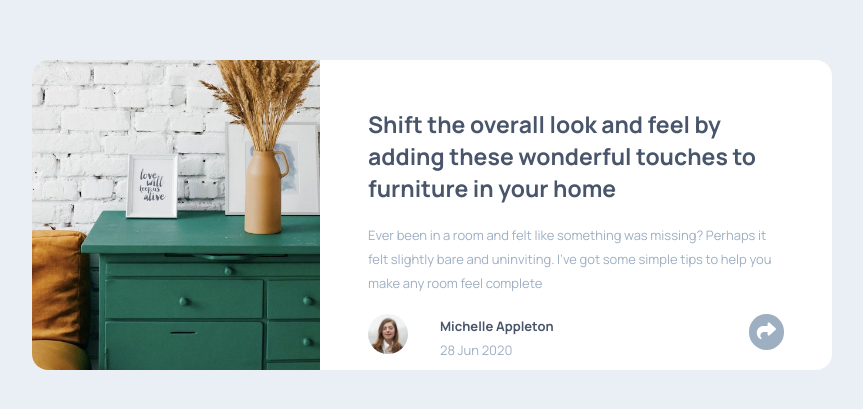
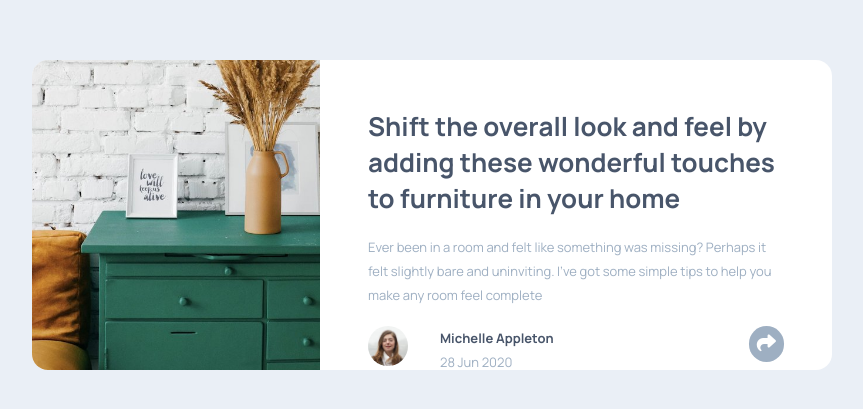
Before and after one commit to ashleywaudbydev/article-preview-component-master, a plain HTML site: page index.html in a window 1280 px wide. Shown: the part 185-594 px from the top of the page, without its empty margins (208-1071 px from the left). Drawn offline with Linux system fonts and the light colour scheme.

Commit message:
Update index.html

```diff
--- a/index.html
+++ b/index.html
@@ -22,7 +22,7 @@
     </div>
     <!--CONTAINER INFO SECTION-->
     <div class="container-info">
-      <h3 class="bold">
+      <h1 class="bold">
         Shift the overall look and feel by adding these wonderful
         touches to furniture in your home
       </h1>
```
